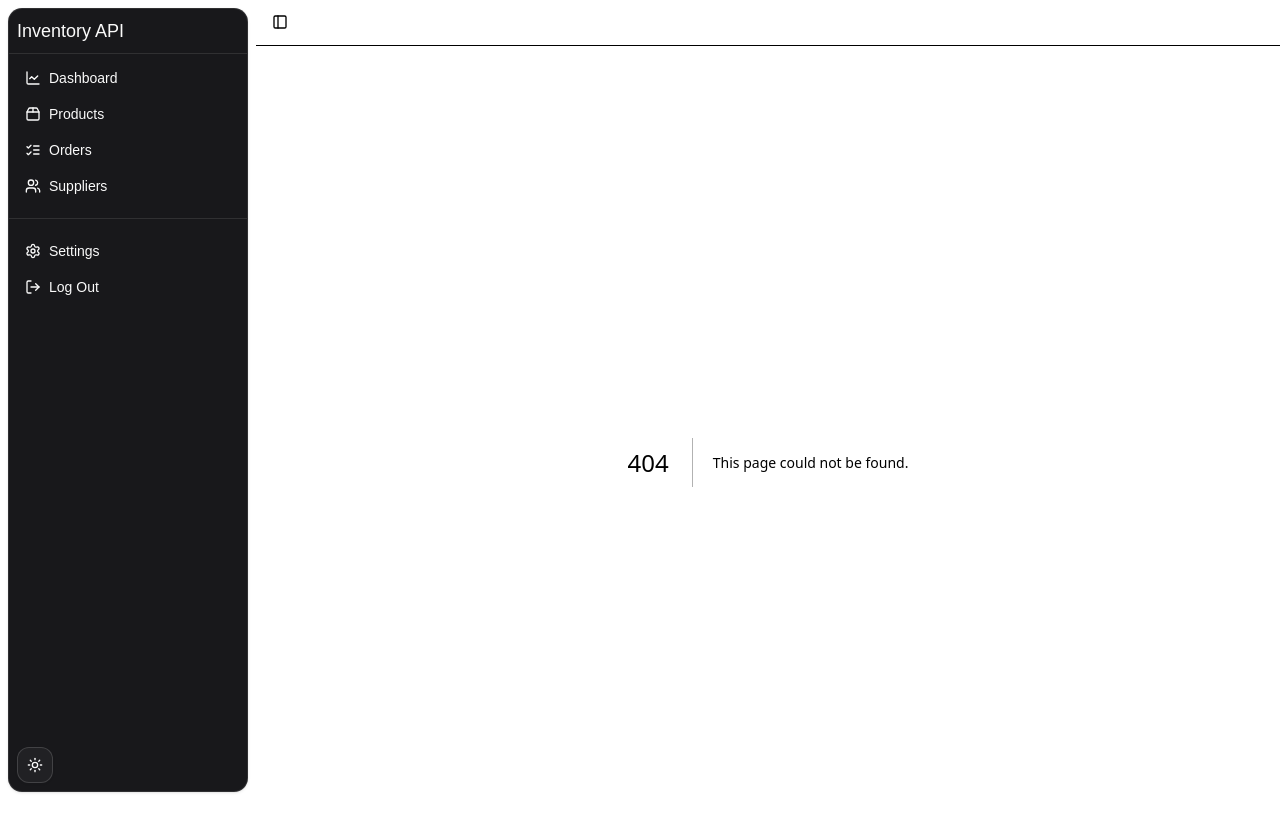
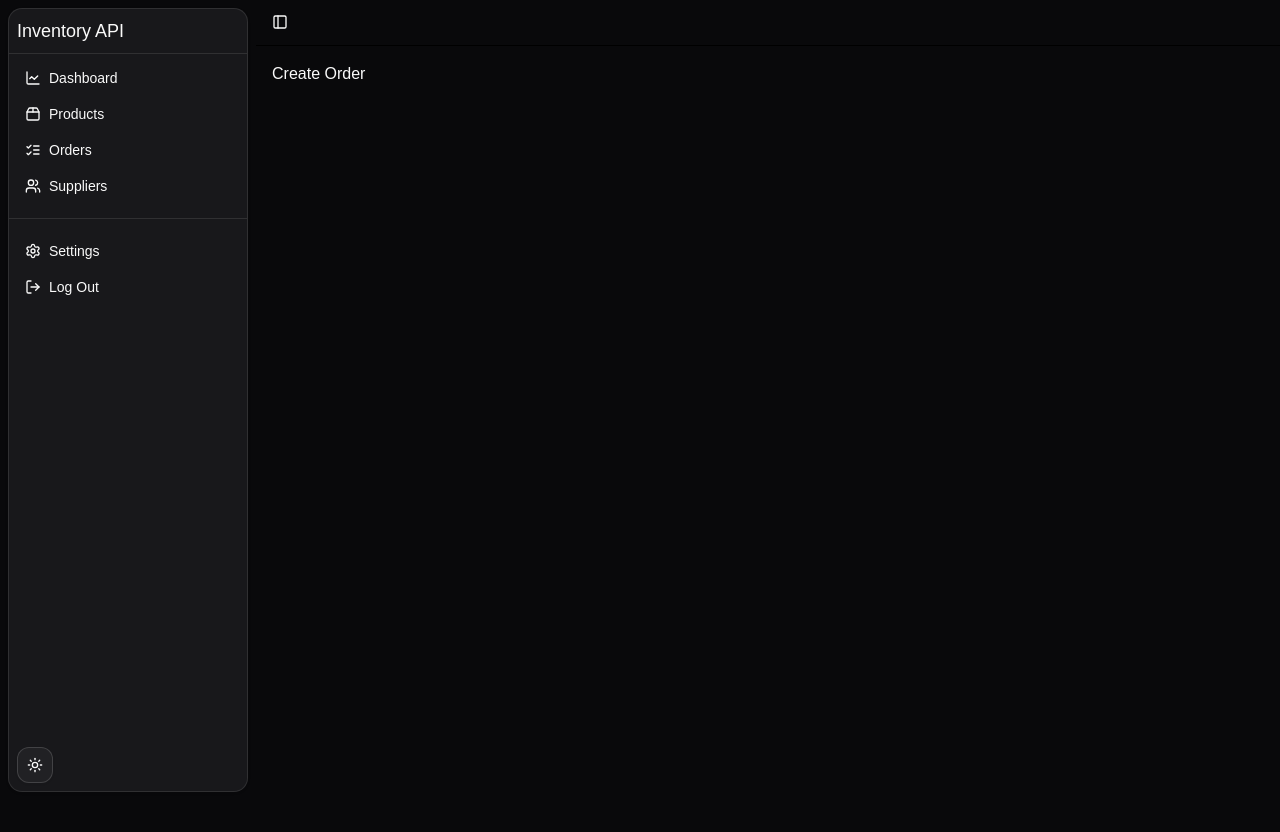
Before and after one commit to mrdsx/inventory-api, a Next.js app in the folder frontend/: page /orders/new in a window 1280 px wide. Before the commit this address had no page. Shown: the top 832 px of the page. After the commit the page ends 800 px from the top, so only its background shows below. Built offline with nearby package versions, Linux system fonts and the light colour scheme.

Commit message:
feat(frontend/order): add CreateOrderPage component

```diff
--- /dev/null
+++ b/frontend/src/app/(workspace)/orders/new/page.tsx
@@ -0,0 +1,3 @@
+export default function CreateOrderPage() {
+  return <div>Create Order</div>;
+}
```
